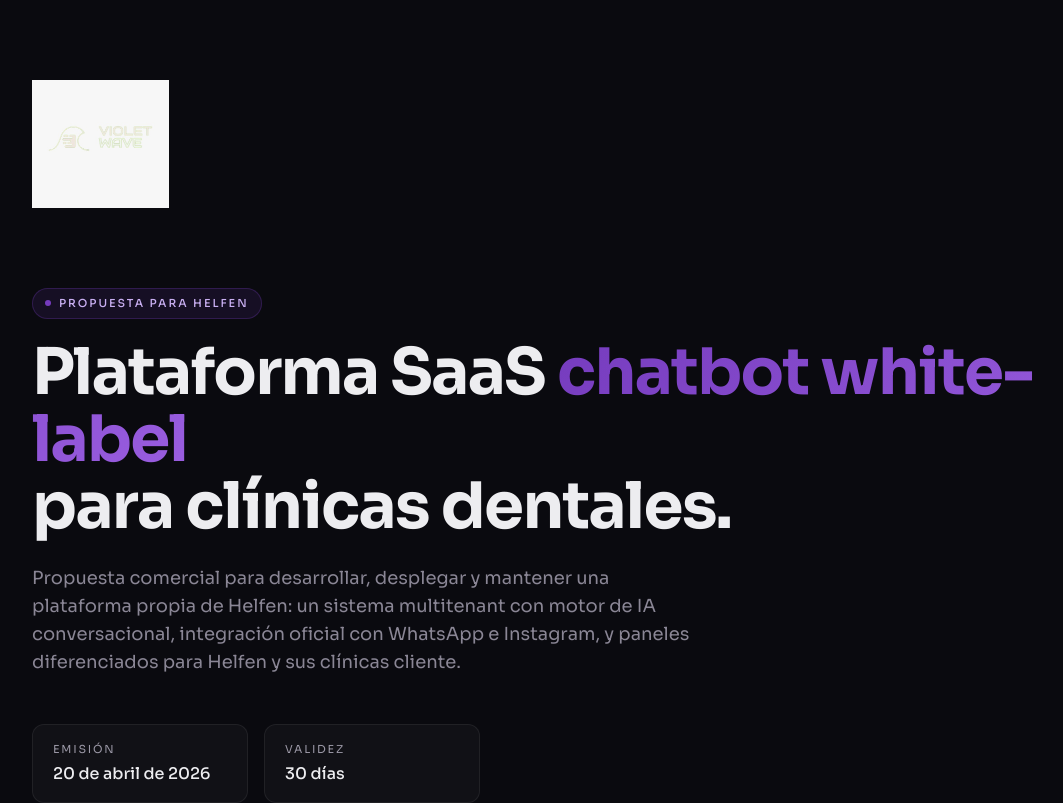
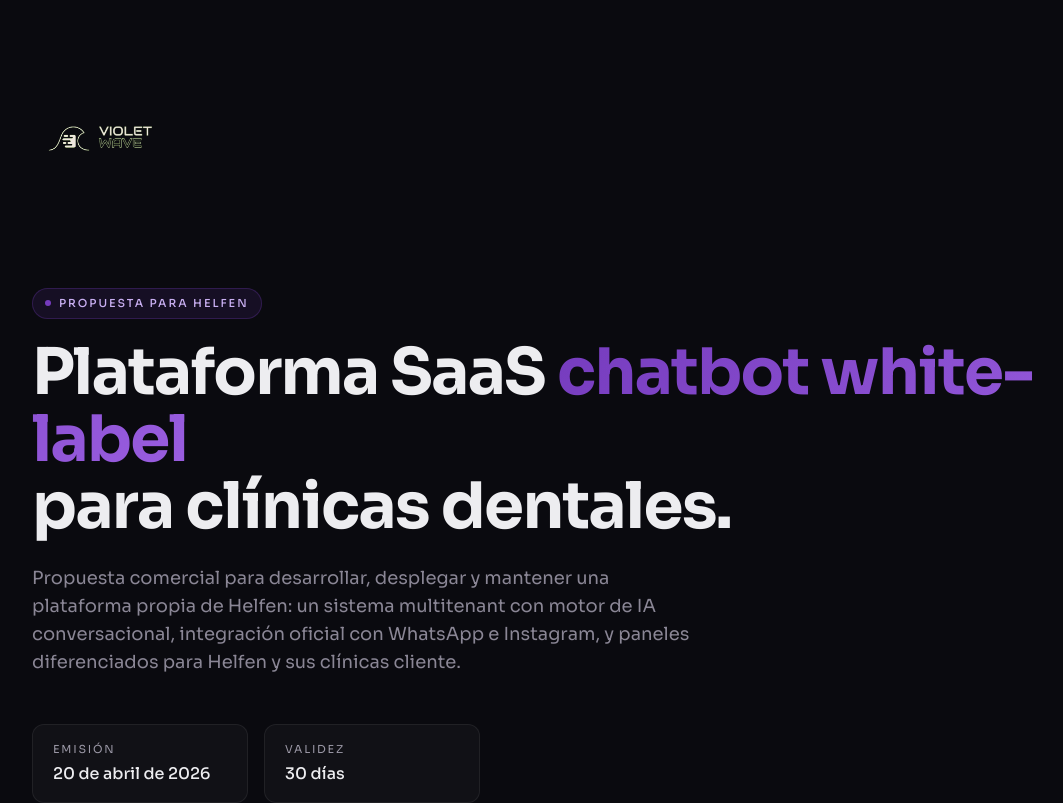
Before and after one commit to pedrocjs1/violet-wave-ai, a React (Vite) app: page /propuesta/Helfen in a window 1280 px wide. Shown: the top 803 px of the page, without its empty margins (72-1135 px from the left). Built offline with nearby package versions, Linux system fonts and the light colour scheme; the HTML template or start-up script is replaced by a standard one.

Commit message:
Reemplazar logo-violetwave-blanco por versión .png
Co-Authored-By: Claude Opus 4.7 (1M context) <noreply@anthropic.com>

```diff
--- a/src/pages/PropuestaHelfen.tsx
+++ b/src/pages/PropuestaHelfen.tsx
@@ -215,7 +215,7 @@ const PropuestaHelfen: React.FC = () => {
         <header className="pt-10 sm:pt-14 lg:pt-20 pb-12 sm:pb-16 lg:pb-20">
           <div className="flex items-center">
             <img
-              src="/logo-violetwave-blanco.jpeg"
+              src="/logo-violetwave-blanco.png"
               alt="Violet Wave"
               className="h-24 sm:h-28 lg:h-32 w-auto"
               loading="eager"
```
Also changed, not shown: public/logo-violetwave-blanco.jpeg (deleted), public/logo-violetwave-blanco.png (added).
